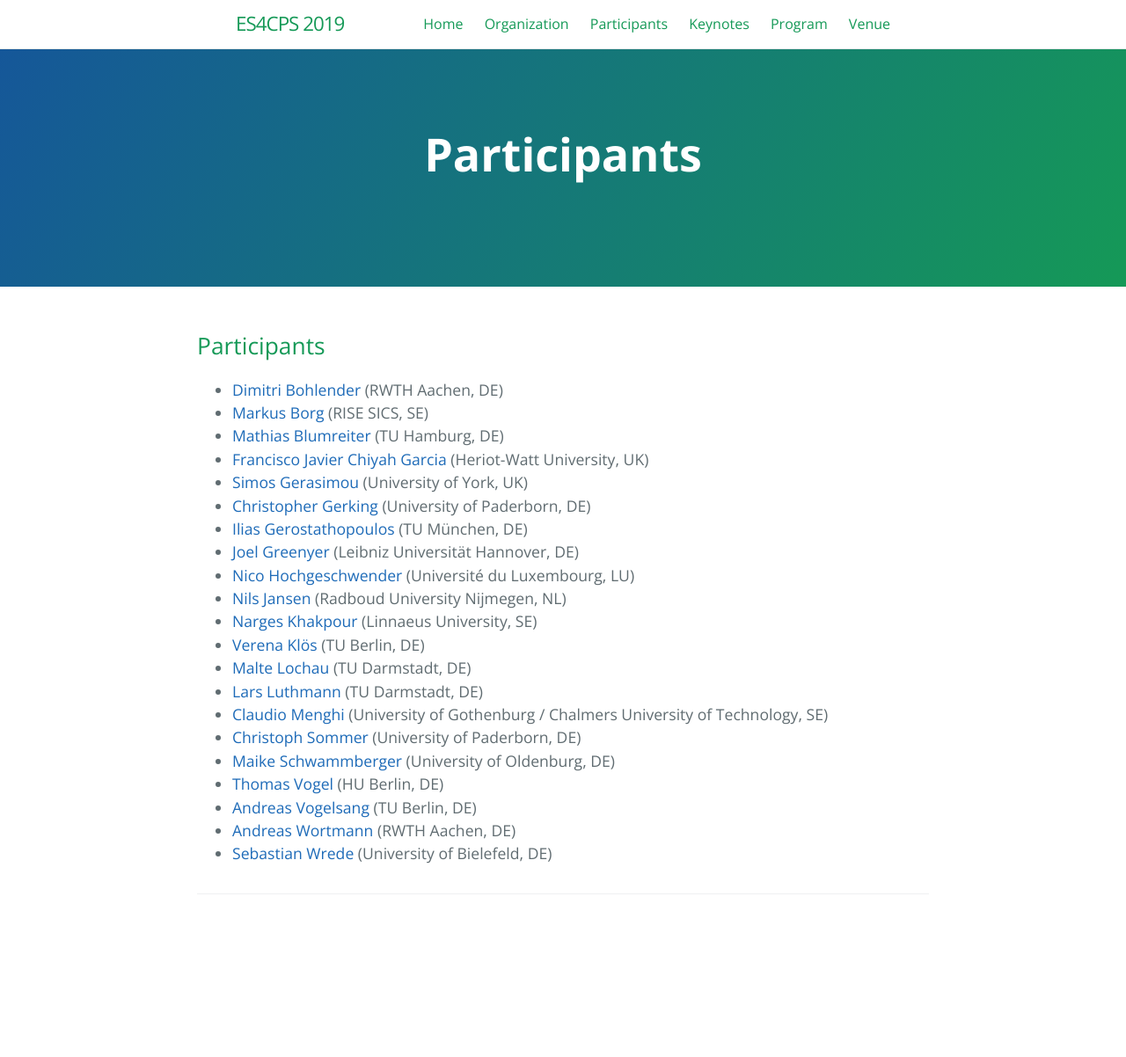
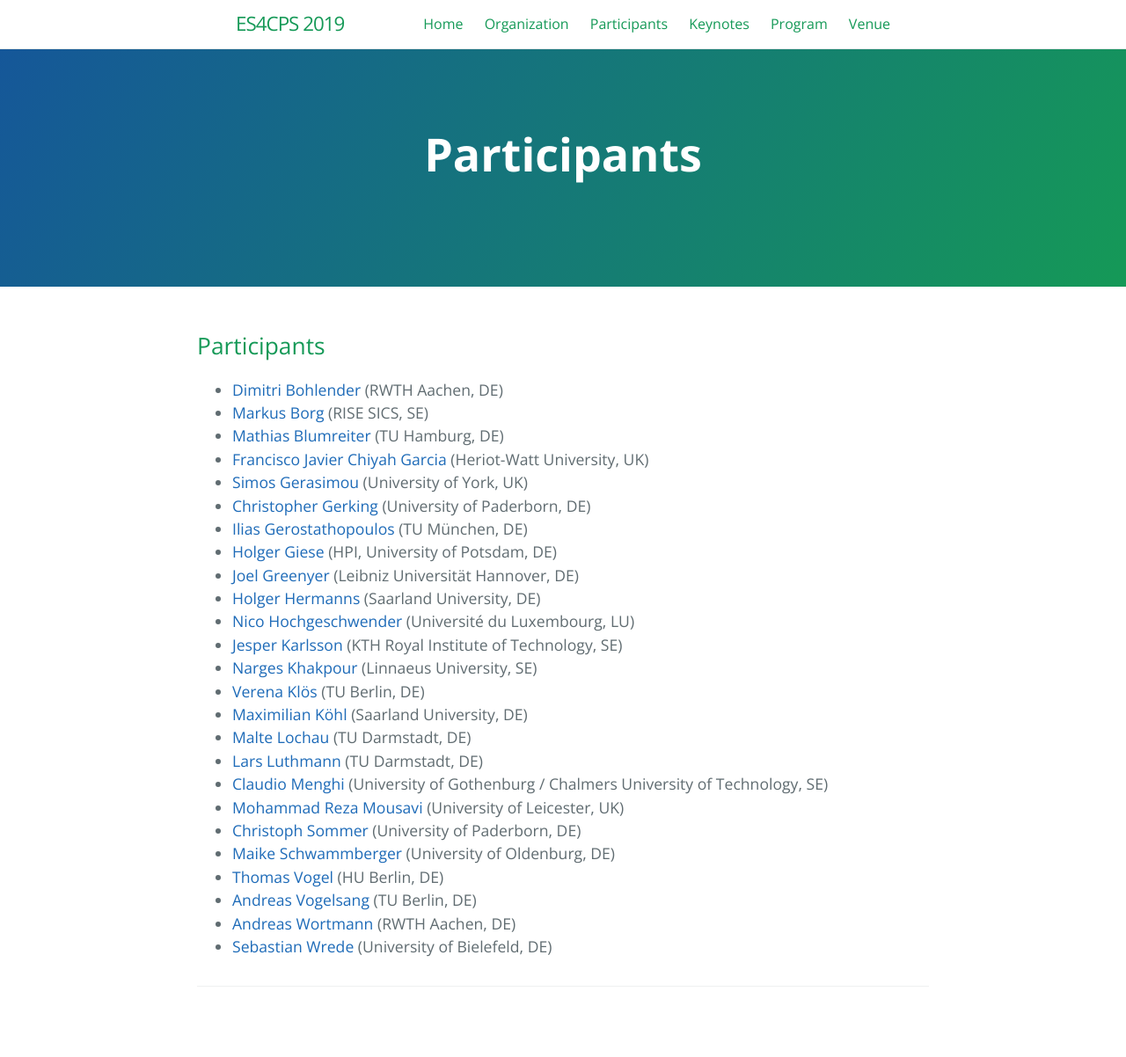
Before and after one commit to thomas-vogel/ES4CPS, a Jekyll site: the page built from participants.md, in a window 1280 px wide. Shown: the whole page at 88% size. Built offline with Jekyll 4.4.1, drawn with Linux system fonts in a browser that asks for light colours; before the commit the page ends 1097 px from its top, so only the background shows below that.

Commit message:
Add complete list of participants.

```diff
--- a/participants.md
+++ b/participants.md
@@ -14,14 +14,18 @@ permalink: /participants.html
 * [Simos Gerasimou](https://www-users.cs.york.ac.uk/simos/){:target="_blank"} (University of York, UK)
 * [Christopher Gerking](https://www.uni-paderborn.de/person/8391/){:target="_blank"} (University of Paderborn, DE)
 * [Ilias Gerostathopoulos](http://www4.in.tum.de/~gerostat/){:target="_blank"} (TU München, DE)
+* [Holger Giese](https://hpi.de/en/giese/staff/prof-dr-holger-giese.html){:target="_blank"} (HPI, University of Potsdam, DE)
 * [Joel Greenyer](http://jgreen.de/){:target="_blank"} (Leibniz Universität Hannover, DE)
+* [Holger Hermanns](https://depend.cs.uni-saarland.de/~hermanns/){:target="_blank"} (Saarland University, DE)
 * [Nico Hochgeschwender](https://wwwen.uni.lu/snt/people/nico_hochgeschwender){:target="_blank"} (Université du Luxembourg, LU)
-* [Nils Jansen](http://www.cs.ru.nl/personal/nilsjansen/){:target="_blank"} (Radboud University Nijmegen, NL)
+* [Jesper	Karlsson](https://www.kth.se/profile/jeskarl){:target="_blank"} (KTH Royal Institute of Technology, SE)
 * [Narges Khakpour](https://lnu.se/en/staff/narges.khakpour/){:target="_blank"} (Linnaeus University, SE)
 * [Verena Klös](https://www.sese.tu-berlin.de/menue/ueber_uns/team/verena_kloes/){:target="_blank"} (TU Berlin, DE)
+* [Maximilian Köhl](https://www.koehlma.de/){:target="_blank"} (Saarland University, DE)
 * [Malte Lochau](http://www.es.tu-darmstadt.de/es/team/malte-lochau){:target="_blank"} (TU Darmstadt, DE)
 * [Lars Luthmann](https://www.es.tu-darmstadt.de/es/team/lars-luthmann/){:target="_blank"} (TU Darmstadt, DE)
 * [Claudio Menghi](https://www.chalmers.se/en/staff/Pages/menghi.aspx){:target="_blank"} (University of Gothenburg / Chalmers University of Technology, SE)
+* [Mohammad Reza Mousavi](https://www2.le.ac.uk/departments/informatics/people/mohammad-mousavi){:target="_blank"} (University of Leicester, UK)
 * [Christoph Sommer](http://www.ccs-labs.org/~sommer/){:target="_blank"} (University of Paderborn, DE)
 * [Maike Schwammberger](https://uol.de/csd/persons/maike-schwammberger-msc/){:target="_blank"} (University of Oldenburg, DE)
 * [Thomas Vogel](http://thomas-vogel.github.io/){:target="_blank"} (HU Berlin, DE)
```
